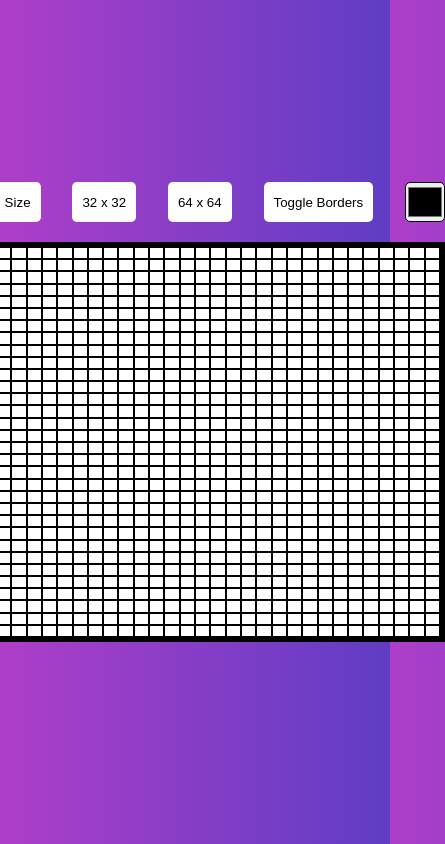
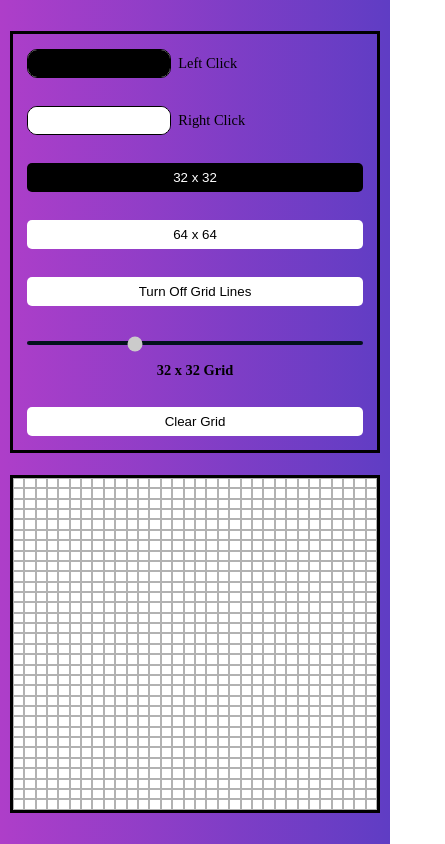
Before and after one commit to Andrtsit/Etch-a-sketch, a plain HTML site: page index.html in a window 390 px wide. Both pictures are taken after a click on the button "32 x 32". Shown: the whole page, 445 px wide, since content can reach past the window. Drawn offline with Linux system fonts and the light colour scheme.

Commit message:
Almost finished with app.js ,trying to finish queries.css

```diff
--- a/app.js
+++ b/app.js
@@ -1,36 +1,52 @@
 "use strict";
 (()=> {
+
 // SELECTING DOM ELEMENTS
+
 const container = document.querySelector(".container");
-const customSizeBtn = document.getElementById("custom-size-btn")
+
 const size32Btn = document.getElementById('fixed-size-32');
 const size64Btn = document.getElementById('fixed-size-64');
-const toggleBtn = document.getElementById('toggle');
-const colorInput = document.getElementById('color-option');
+const resetBtn = document.getElementById('reset');
+const toggleBordersBtn = document.getElementById('toggle-grid-borders');
+
+const primaryColorInput = document.getElementById('primary-color-option');
+const secondaryColorInput = document.getElementById('secondary-color-option')
+const sizeInput = document.getElementById('grid-size');
+const gridSizeLabel = document.getElementById('grid-label');
 
 // STATES?KINDA
 
-let currentColor  = 'black';
+let gridsize = sizeInput.value; // sizeinput element has a defaultValue of 10;
+let primaryColor  = '#000000';
+let secondaryColor = "#ffffff";
 let isDrawing = false;
 let currentButton = null;
+let toggleStates = {
+  border: true,
+  btn32 : false,
+  btn64:  false,
+}
 
 // FUNCTION FOR CREATING EACH GRID
-
-const createGrid = function(dimension){
-
+const createGrid = function(dimension,areBordersToggled){
  container.style.setProperty("--grid-size", dimension);
  container.innerHTML ="";
+ sizeInput.value = dimension;
+ gridSizeLabel.textContent = `${sizeInput.value} x ${sizeInput.value} Grid`;
 
  for(let i = 1; i <= dimension * dimension ; i++){
   const cell = document.createElement('div');
-  cell.classList.add('box',"border");
+  cell.classList.add('box',`${areBordersToggled ? 'border' : "undefinedClass"  }`);
   container.appendChild(cell);
-}
-
+  }
 }
 
 // BY DEFAULT THE APP STARTS WITH A 10X10 GRID
-createGrid(10)
+
+createGrid(gridsize,toggleStates.border)
+
+
 
 
 // EVENT LISTENERS FOR DRAWING /MOUSEEVENTS
@@ -39,25 +55,28 @@ container.addEventListener("mousedown", function (e) {
     isDrawing = true;
     currentButton = e.button;
     e.preventDefault();
+    if(e.button === 0){
+      e.target.style.backgroundColor = primaryColor;
+    }else if(e.button === 2){
+      e.target.style.backgroundColor = secondaryColor;
+
+    }
   }
 });
-
 container.addEventListener("mouseup", function () {
   isDrawing = false;
   currentButton = null;
 });
-
 container.addEventListener("mouseleave", function () {
   isDrawing = false;
   currentButton = null;
 });
-
 container.addEventListener("mouseover", function (e) {
   if (e.target.classList.contains("box") && isDrawing) {
     if (currentButton === 0) {
-      e.target.style.backgroundColor = currentColor;
+      e.target.style.backgroundColor = primaryColor;
     } else if (currentButton === 2) {
-      e.target.style.backgroundColor = "#fff"; // BY DEFAULT ACTS LIKE AN ERASER , MAYBE I WILL ADD A SELECTION FOR THE RIGHT CLICK AS WELL
+      e.target.style.backgroundColor = secondaryColor;
     }
   }
 });
@@ -66,35 +85,95 @@ container.addEventListener("contextmenu", function (e) {
   e.preventDefault();
 });
 
-// LISTENERS FOR THE BUTTONS /OPTIONS
+//EVENT LISTENERS FOR BTNS AND INPUTS
 
-customSizeBtn.addEventListener("click", function () {
- let gridsize = parseInt(
- prompt("Choose the dimensions of the grid (this is a 10x10 by default , enter a number between 1-100"));
+size32Btn.addEventListener("click", function(){
+  if(toggleStates.btn64) return;
+  if(!toggleStates.btn32){
+    sizeInput.disabled = true;
+    toggleStates.btn32 = !toggleStates.btn32;
+    createGrid(32,toggleStates.border)
+    this.style.backgroundColor = '#000';
+    this.style.color = "#fff";
+  }
+  else {
+    sizeInput.disabled = false;
+    toggleStates.btn32 = !toggleStates.btn32;
+    createGrid(gridsize,toggleStates.border);
+    this.style.backgroundColor = '#fff';
+    this.style.color = "#000";
+  }
+});
+size64Btn.addEventListener("click", function(){
+ if(toggleStates.btn32) return;
 
- if(gridsize > 0 && gridsize <= 100)createGrid(gridsize);
- else {
-  alert("Not a valid number")
-  createGrid(10)
-}
+ if(!toggleStates.btn64) {
+    sizeInput.disabled = true;
+    toggleStates.btn64 = !toggleStates.btn64;
+    createGrid(64,toggleStates.border)
+    this.style.backgroundColor = '#000';
+    this.style.color = "#fff";
+  }
+  else {
+    sizeInput.disabled = false;
+    toggleStates.btn64 = !toggleStates.btn64;
+    createGrid(gridsize,toggleStates.border);
+    this.style.backgroundColor = '#fff';
+    this.style.color = "#000";
+  }
 });
 
-size32Btn.addEventListener("click", function(){
-  createGrid(32)
+
+
+toggleBordersBtn.addEventListener("click",function(){
+ if(!toggleStates.border) {
+   toggleStates.border = !toggleStates.border;
+   const boxes = document.querySelectorAll(".box");
+   boxes.forEach((box)=> {
+     box.classList.toggle('border')
+   })
+   this.style.backgroundColor = '#fff';
+   this.style.color = "#000";
+   this.innerHTML = 'Turn Off Grid Lines';
+  }
+  else {
+    toggleStates.border = !toggleStates.border;
+    const boxes = document.querySelectorAll(".box");
+    boxes.forEach((box)=> {
+      box.classList.toggle('border')
+    })
+  this.style.backgroundColor = '#000';
+   this.style.color = "#fff"
+   this.innerHTML = 'Turn On Grid Lines';
+  }
 });
 
-size64Btn.addEventListener("click", function(){
-  createGrid(64)
+
+
+primaryColorInput.addEventListener("change", function(e) {
+  primaryColor = e.target.value;
 });
-toggleBtn.addEventListener("click",function(){
-  const boxes = document.querySelectorAll(".box");
-  boxes.forEach((box)=> {
-  box.classList.toggle('border')
-  })
+
+
+
+secondaryColorInput.addEventListener("change",function(e){
+  secondaryColor = e.target.value;
+});
+
+
+sizeInput.addEventListener("change",function(){
+
+
+gridsize = Number(sizeInput.value);
+gridSizeLabel.textContent = `${gridsize} x ${gridsize} Grid`;
+createGrid(gridsize,toggleStates.border);
 })
 
-colorInput.addEventListener("change", function(e) {
-  currentColor = e.target.value;
-}
-)
+
+resetBtn.addEventListener('click',function(){
+  const boxes = document.querySelectorAll(".box");
+  boxes.forEach(box=> box.style.backgroundColor = '#fff')
+});
+
+
 })();
--- a/index.html
+++ b/index.html
@@ -2,20 +2,32 @@
 <html lang="en">
  <head>
   <meta charset="UTF-8" />
-    <meta name="viewport" content="width=device-width, initial-scale=1.0" />
+  <meta name="viewport" content="width=device-width, initial-scale=1.0"/>
   <link rel="stylesheet" href="styles.css" />
-    <script defer src="app.js"></script>
+  <link rel="stylesheet" href="queries.css">
+  <script defer type="module" src="app.js"></script>
   <title>Sketch-It</title>
  </head>
  <body>
-    <header class="options">
-      <button id="custom-size-btn">Custom Size</button>
+  <aside class="options">
+   <div class="row">
+    <input type="color" value="#000000" name="primary-color-option"  id="primary-color-option"></input>
+    <label for="primary-color-option">Left Click</label>
+   </div>
+   <div class="row">
+    <input value="#FFFFFF" type="color" name="secondary-color-option"  id="secondary-color-option"></input>
+    <label for="secondary-color-option">Right Click</label>
+   </div>
     <button id="fixed-size-32">32 x 32</button>
     <button id="fixed-size-64">64 x 64 </button>
-      <button id="toggle">Toggle Borders</button>
-      <input type="color"  id="color-option"></input>
-    </header>
+    <button id="toggle-grid-borders">Turn Off Grid Lines</button>
+   <div class="column">
+     <input value="10" type="range" min="1" max="100" name="size" id="grid-size"/>
+     <label id="grid-label" for="range">10x10 Grid</label>
+   </div>
+    <button id="reset">Clear Grid </button>
+   </aside>
    <main class="container"></main>
-      <footer></footer>
+
   </body>
  </html>
--- /dev/null
+++ b/queries.css
@@ -0,0 +1,39 @@
+@media (min-width: 320px) and (max-width:767px) {
+ html{
+  font-size:45%;
+}
+ body {
+  margin: 0;
+  padding: 0;
+  flex-direction: column;
+  align-items: center;
+  justify-content: center;
+
+ }
+ .container{
+  width:95%;
+  height: 40%;
+ }
+ .options{
+  width: 95%;
+  height:50%;
+  gap:1rem;
+ }
+
+ .options label {
+  font-size:2rem;
+ }
+ input[type="color"]{
+  width:20rem;
+ }
+ .row {
+  width: 100%;
+ }
+}
+
+@media (min-width: 768px) and (max-width:1440px){
+  html {
+    font-size:56%;
+  }
+
+}
--- a/styles.css
+++ b/styles.css
@@ -8,21 +8,55 @@ html {
   font-size: 62.5%;
   box-sizing: border-box;
 }
+
+
 body {
   width: 100vw;
-  height:100vh;
+  height:100dvh;
   display: flex;
-  flex-direction: column;
-  gap:2rem;
+  gap:3rem;
   justify-content: center;
   align-items: center;
   background: linear-gradient(90deg, #ae3ec9, #5f3dc4);
 }
 
+button {
+  height: 4rem;
+  padding:1rem;
+  border-radius:5px;
+  background-color: white;
+  color:black;
+  border:none;
+  cursor: pointer;
+  transition: background-color 0.3s ease;
+}
+button:hover {
+  background-color: #000000;
+  color:#ffffff;
+}
+
+input[type="color"] {
+  width: 10rem;
+  height: 4rem;
+  border-radius:10px;
+
+}
+
+input[type="color"]::-webkit-color-swatch-wrapper {
+  padding: 0;
+}
+
+input[type="color"]::-webkit-color-swatch {
+  border: none;
+  border-radius: 5px;
+}
+
+
+/*  classes */
+
 .container {
-  border:5px solid black;
-  background-color: black;
-  height: 40rem;
+  border:0.5rem solid black;
+  height: 45rem;
   width: 50rem;
   display: grid;
   grid-template-columns: repeat(var(--grid-size), 1fr);
@@ -30,30 +64,14 @@ body {
 }
 
 .options {
-  width: 50rem;
+  border:0.5rem solid black;
+  height: 45rem;
+  width: 30rem;
+  padding: 2rem;
+  gap:1.2rem;
   display: flex;
+  flex-direction: column;
   justify-content: space-between;
-  border-radius: 5px  ;
-}
-
-button {
-  padding:1rem;
-  border-radius:5px;
-  background-color: white;
-  color:black;
-  border:none;
-  cursor: pointer;
-}
-
-button:hover{
-   color:white;
-   background-color: black;
-}
-
-input {
-  width:4rem;
-  height:4rem;
-  border-radius: 5px;
 }
 
 .box {
@@ -61,5 +79,45 @@ input {
 
 }
 .border{
-  border:1px solid black;
+  border:0.1px solid rgba(0, 0, 0, 0.3);
 }
+.row {
+  width:20rem;
+  display: flex;
+  gap: 1rem;
+  font-size: 1.6rem;
+  font-weight: 500;
+  align-items: center;
+}
+
+
+.column {
+  display: flex;
+  flex-direction: column;
+  margin-top: 1rem;
+  gap:2.4rem;
+  text-align: center;
+  font-weight: 700;
+  font-size:1.6rem;
+}
+
+
+/* some styling I found for input type range , not sure about compatibility */
+
+input[type="range"]::-webkit-slider-runnable-track {
+  background: #02111c;
+  height: 0.5rem;
+}
+input[type="range"]::-webkit-slider-thumb {
+  -webkit-appearance: none;
+  appearance: none;
+  margin-top: -5px;
+  background-color: #5cd5eb;
+  height: 2rem;
+  width: 1rem;
+}
+input[type="range"]::-webkit-slider-runnable-track {
+  background-color: #1717 17;
+  border-radius: 0.5rem;
+  height: 0.5rem;
+}
```
Lines whose indentation alone changed are shown as unchanged.
